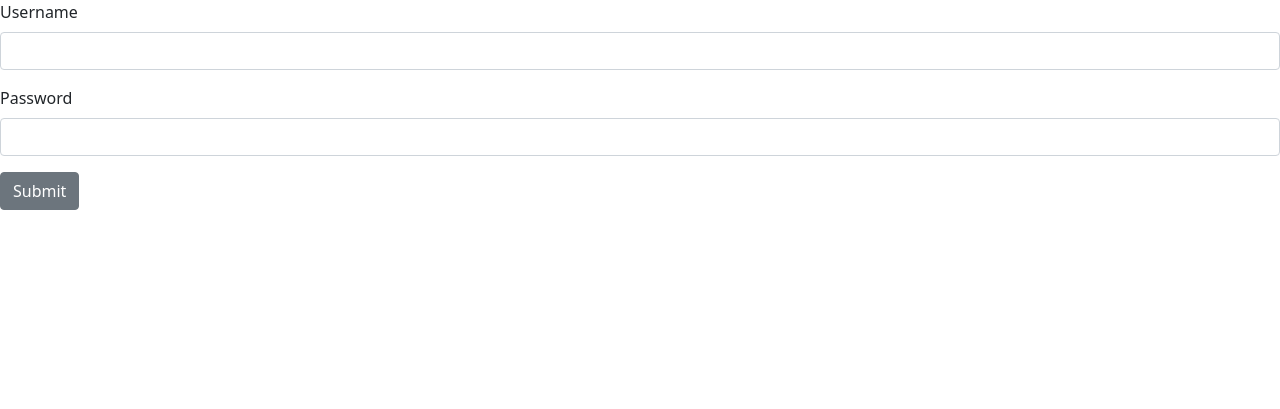
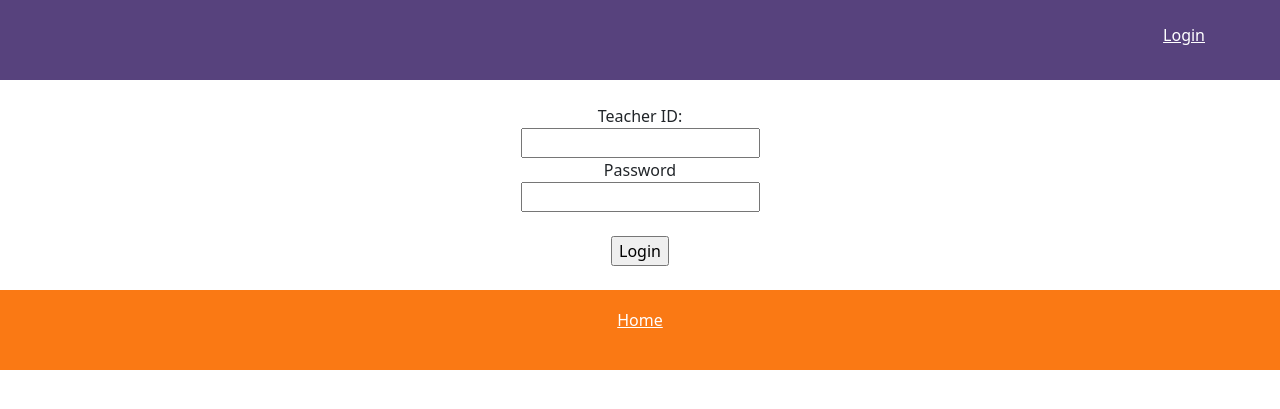
Before and after one commit to Dominik26-1/iClass, a Django app: page /login/ in a window 1280 px wide. Shown: the top 409 px of the page. Run offline with Django 4.2, Linux system fonts and the light colour scheme.

Commit message:
links and login

```diff
--- a/templates/login.html
+++ b/templates/login.html
@@ -1,13 +1,7 @@
-<!DOCTYPE html>
-<html lang="en">
-<head>
-    <meta charset="UTF-8">
-    <title>Title</title>
-     <!-- Bootstrap CSS -->
-    <link href="https://cdn.jsdelivr.net/npm/bootstrap@5.0.0-beta1/dist/css/bootstrap.min.css" rel="stylesheet" integrity="sha384-giJF6kkoqNQ00vy+HMDP7azOuL0xtbfIcaT9wjKHr8RbDVddVHyTfAAsrekwKmP1" crossorigin="anonymous">
+{% extends "skeleton.html" %}
+{% load static %}
 
-</head>
-<body>
+{% block content %}
 <div class="container">
     {% if messages %}
         {% for message in messages %}
@@ -20,20 +14,20 @@
         {% endfor %}
     {% endif %}
 </div>
-<form action="" method=POST>
-    {% csrf_token %}
 
-    <div class="mb-3">
-        <label for="exampleInputEmail1" class="form-label">Username</label>
-        <input type="text" class="form-control" name="username" aria-describedby="emailHelp">
-
-    </div>
-    <div class="mb-3">
-        <label for="exampleInputPassword1" class="form-label">Password</label>
-        <input type="password" class="form-control" name="password">
-    </div>
-    <input type="submit" value="Submit" class="btn btn-secondary">
-
-</form>
-</body>
-</html>
+<div class="forms">
+    <form method=POST action="./login">
+        {% csrf_token %}
+        <br>
+        <label for="teacher_id">Teacher ID:</label><br>
+        <input type="text" id="teacher_id" name="t_id"><br>
+        <label for="password">Password</label><br>
+        <input type="password" id="password" name="password_name">
+        <br>
+        <br>
+        <input type="submit" value="Login">
+        <br>
+        <br>
+    </form>
+</div>
+{% endblock %}
--- a/templates/skeleton.html
+++ b/templates/skeleton.html
@@ -4,22 +4,24 @@
     <link rel="stylesheet" href="../static/css/style.css">
     <meta charset="UTF-8">
     <title>Title</title>
+    <link href="https://cdn.jsdelivr.net/npm/bootstrap@5.0.0-beta1/dist/css/bootstrap.min.css" rel="stylesheet" integrity="sha384-giJF6kkoqNQ00vy+HMDP7azOuL0xtbfIcaT9wjKHr8RbDVddVHyTfAAsrekwKmP1" crossorigin="anonymous">
+
 </head>
 <body>
     <header>
-        <a href="login_screen.html" class="login_text">Login</a>
+        {% if "bc" in "abcdef" %}
+            <a href="/login" class="login_text">Login</a>
+        {% else %}
+            <p>Meno prihlaseneho</p>
+        {% endif %}
     </header>
     {% block content %}
 
-    <img src="assets/iClass.png" class="center">
-    <div class="search_link">
-        <a href="search_form.html" class="search_pointer">SEARCH</a>
-    </div>
 
 
     {% endblock %}
     <footer>
-        <a href="skeleton.html" class="home_pointer">Home</a>
+        <a href="/home" class="home_pointer">Home</a>
     </footer>
 </body>
 </html>
```
Also changed, not shown: templates/home.html (+10 -12 lines), templates/search_form.html (+9 -16 lines).
